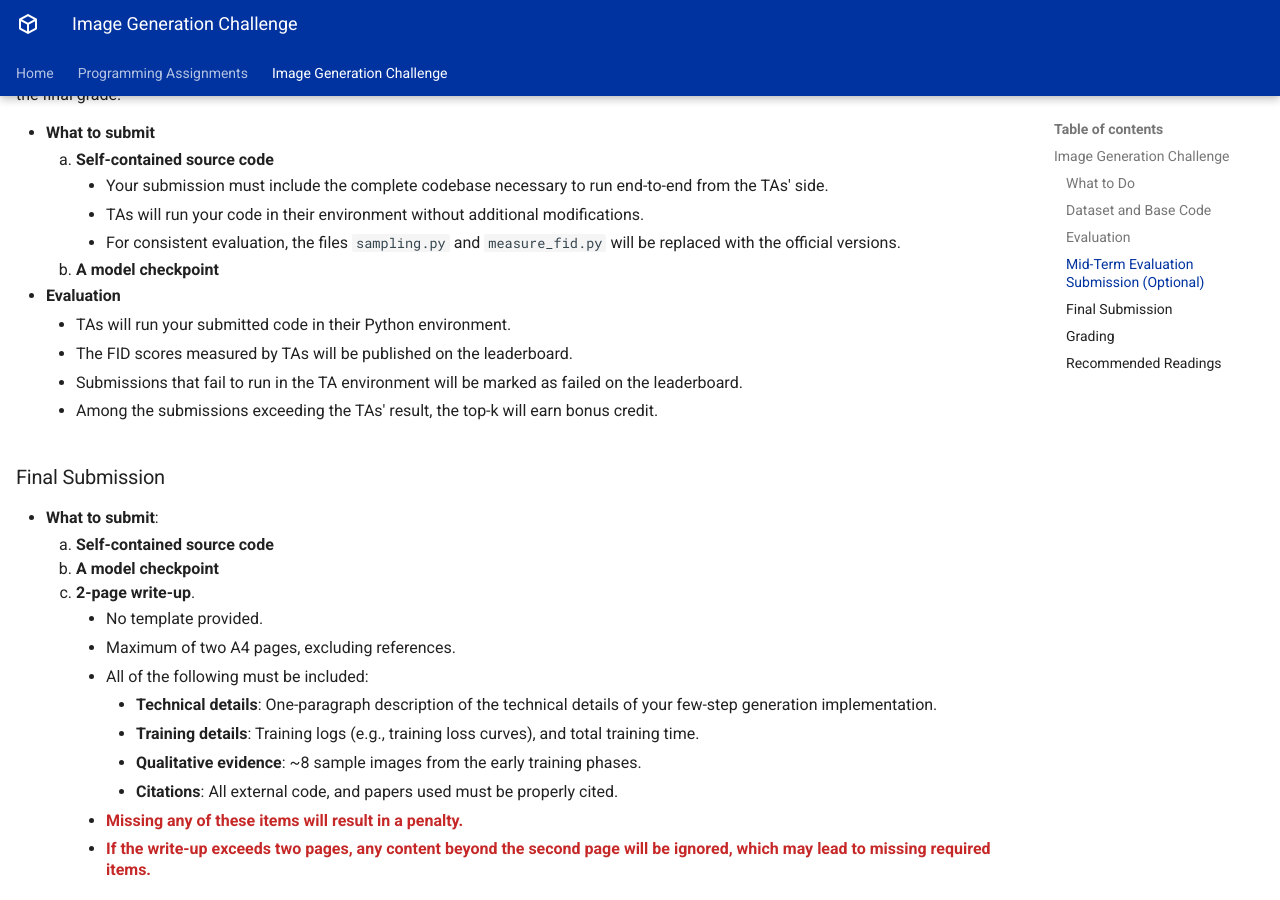
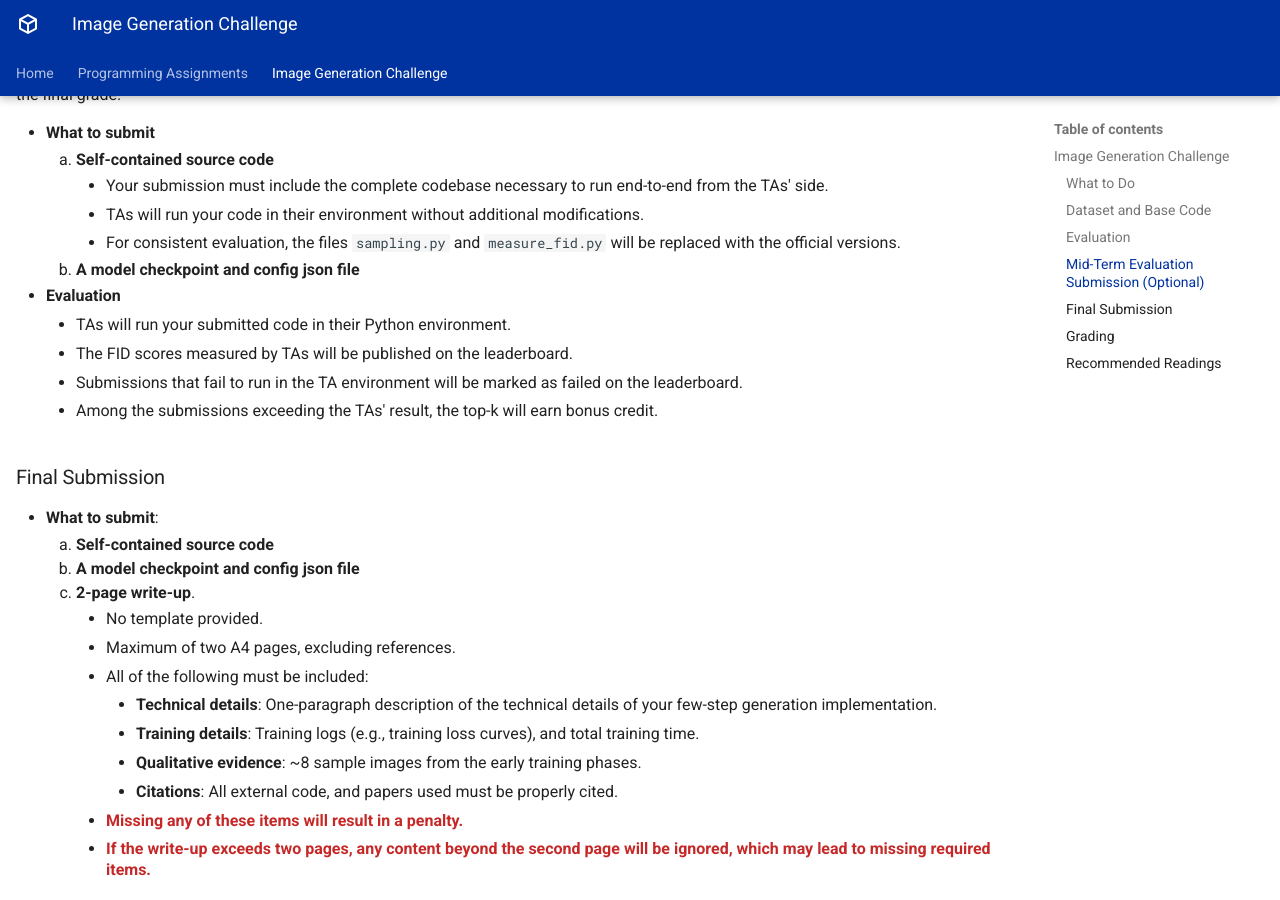
Before and after one commit to mhsung/kaist-cs492c-fall-2025, an MkDocs documentation site: the page built from docs/image-generation-challenge.md, in a window 1280 px wide and 900 px high, scrolled down 2010 px. Built offline with MkDocs 1.6.1 and Material for MkDocs 9.7.7, drawn with Linux system fonts in a browser that asks for light colours.

Commit message:
Updated.

```diff
--- a/docs/image-generation-challenge.md
+++ b/docs/image-generation-challenge.md
@@ -73,7 +73,7 @@ The purpose of the mid-term evaluation is to give all students a reference point
         - Your submission must include the complete codebase necessary to run end-to-end from the TAs' side.
         - TAs will run your code in their environment without additional modifications.
         - For consistent evaluation, the files `sampling.py` and `measure_fid.py` will be replaced with the official versions.
-    2. **A model checkpoint**
+    2. **A model checkpoint and config json file**
 - **Evaluation**
     - TAs will run your submitted code in their Python environment.
     - The FID scores measured by TAs will be published on the leaderboard.
@@ -83,7 +83,7 @@ The purpose of the mid-term evaluation is to give all students a reference point
 ### Final Submission
 - **What to submit**:
     1. **Self-contained source code**
-    2. **A model checkpoint**
+    2. **A model checkpoint and config json file**
     3. **2-page write-up**.
         - No template provided.
         - Maximum of two A4 pages, excluding references.
```
